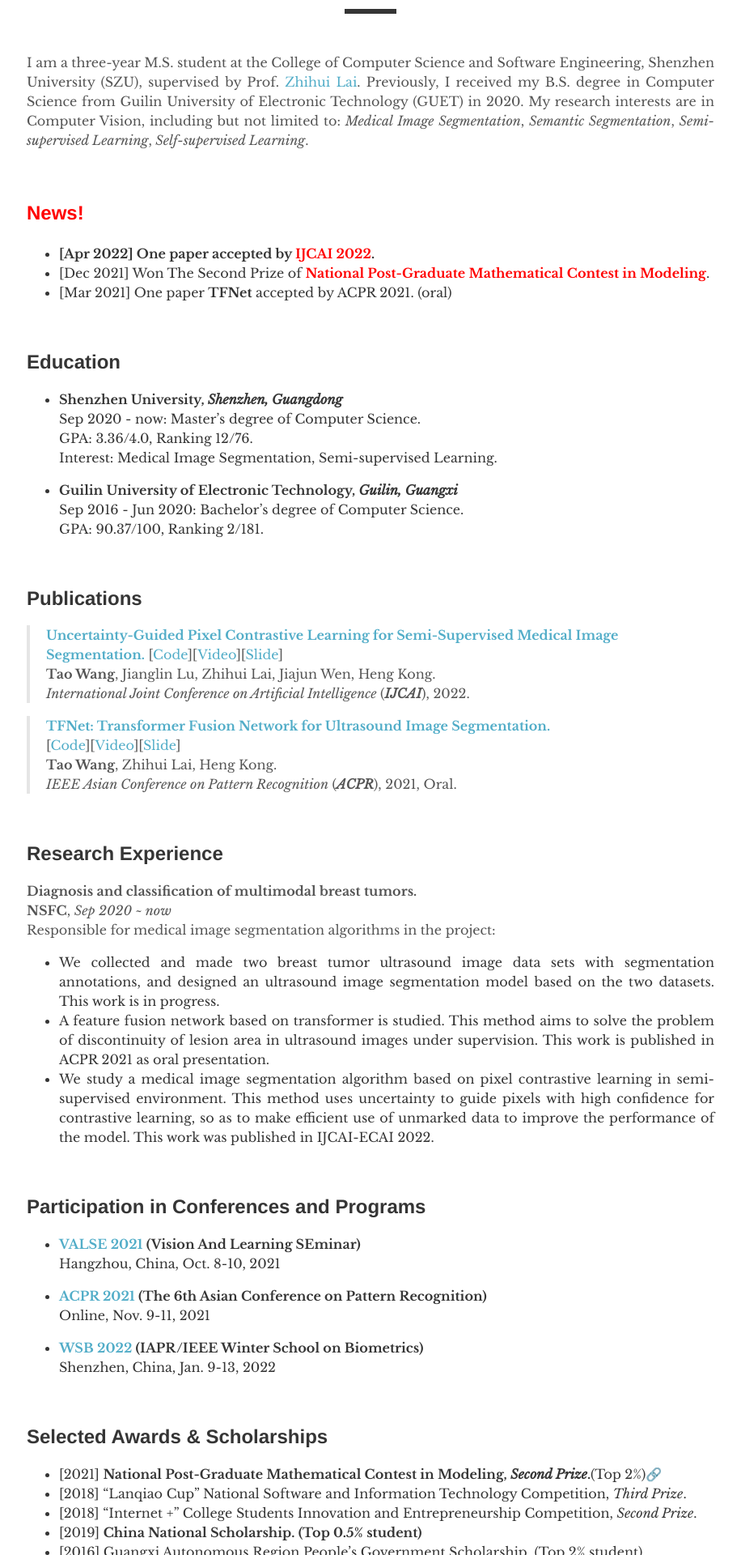
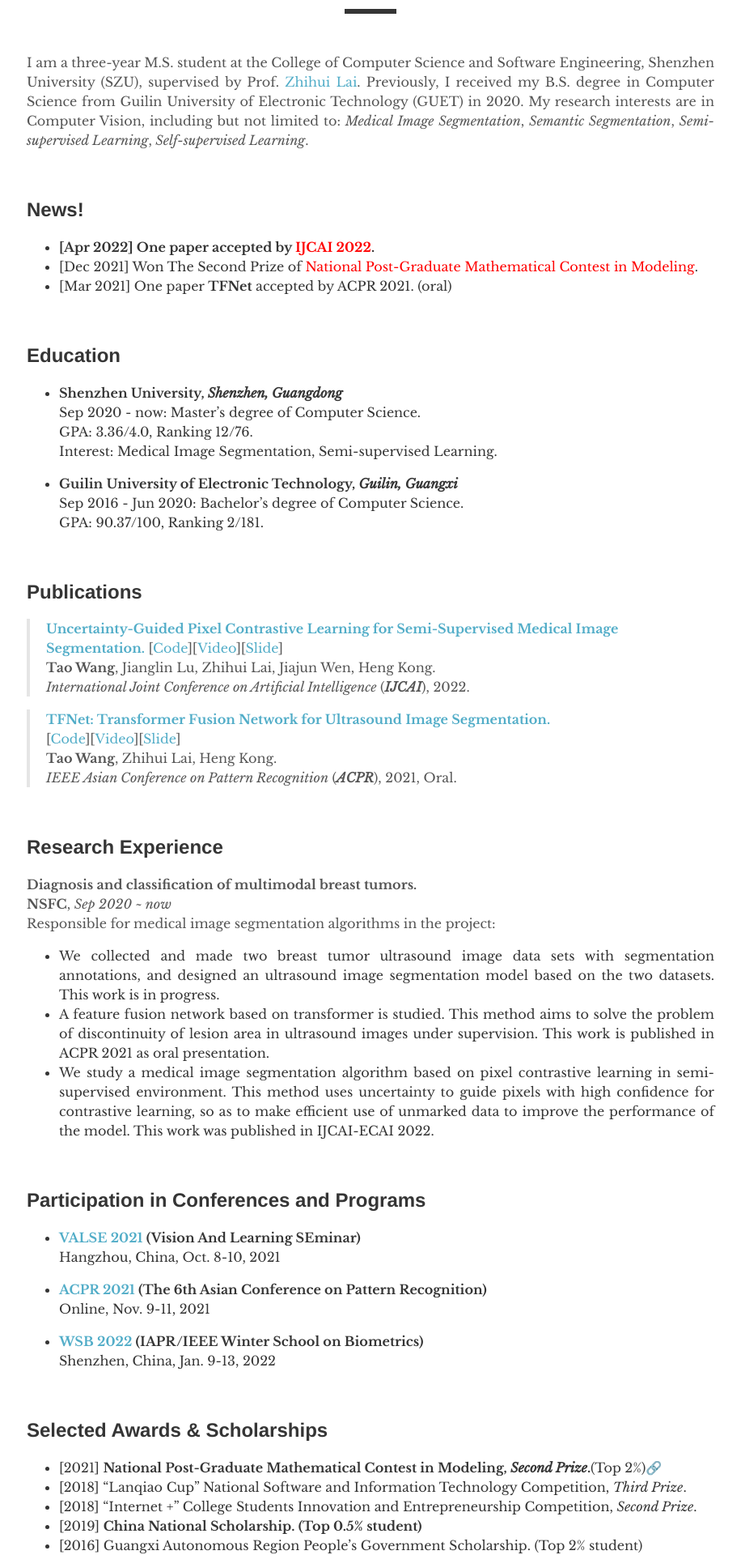
Before and after one commit to taovv/taovv.github.io, a Jekyll site: the page built from index.md, in a window 1280 px wide. Shown: the part 441-2361 px from the top of the page at 81% size, without its empty margins (182-1098 px from the left). Built offline with Jekyll 4.4.1, drawn with Linux system fonts in a browser that asks for light colours; a script that is not in the unit is left out.

Commit message:
Update index.md

```diff
--- a/index.md
+++ b/index.md
@@ -8,10 +8,10 @@ layout: about
 
 <br>
 
-## <font color="red">News!</font>
+## News!
 
 - <b>[Apr 2022] One paper accepted by <font color="red">IJCAI 2022</font>.</b><br>
-- [Dec 2021] Won The Second Prize of <font color="red"><b>National Post-Graduate Mathematical Contest in Modeling</b></font>.
+- [Dec 2021] Won The Second Prize of <font color="red">National Post-Graduate Mathematical Contest in Modeling</font>.
 - [Mar 2021] One paper **TFNet** accepted by ACPR 2021. (oral)<br>
 
 <br>
```
